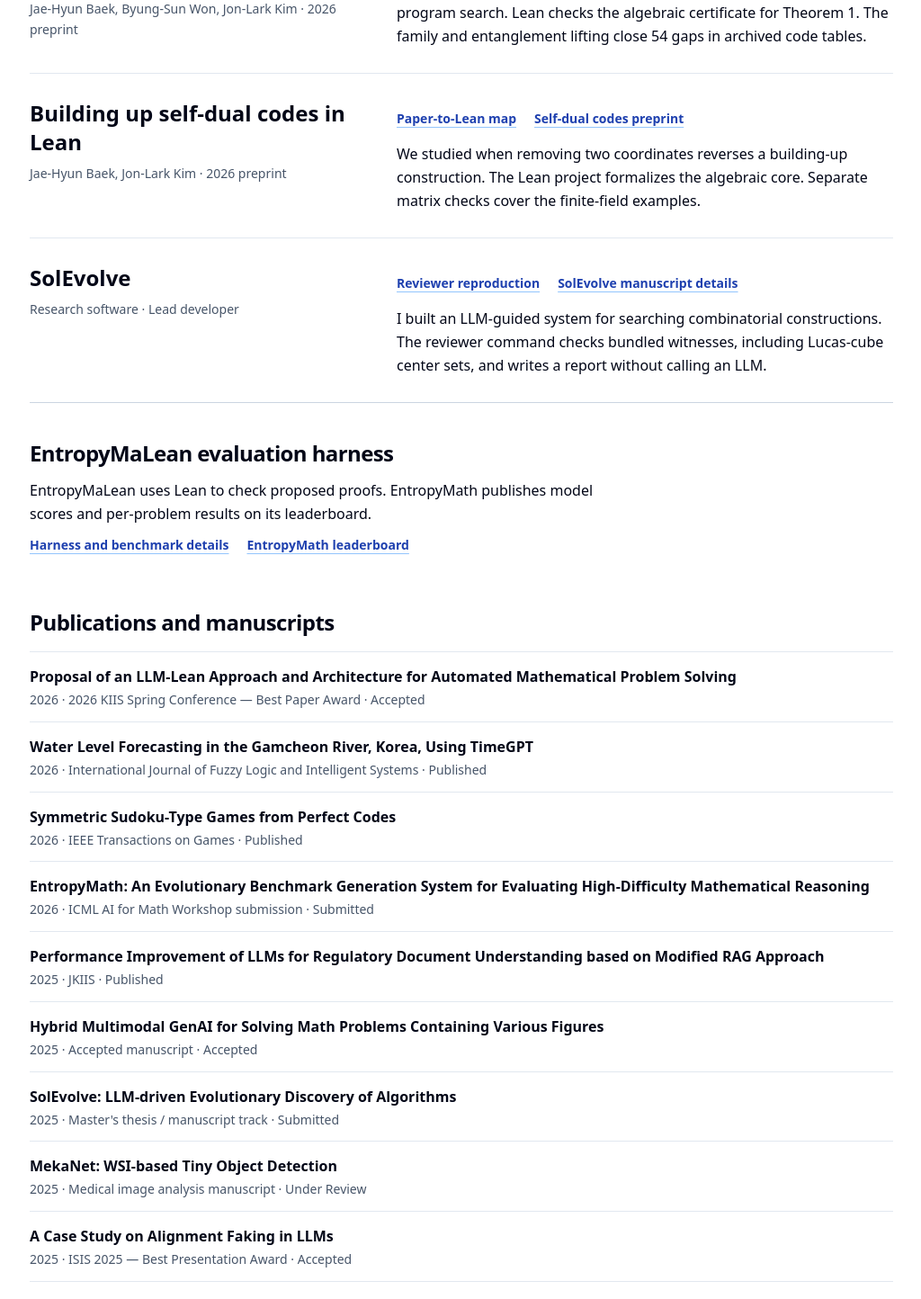
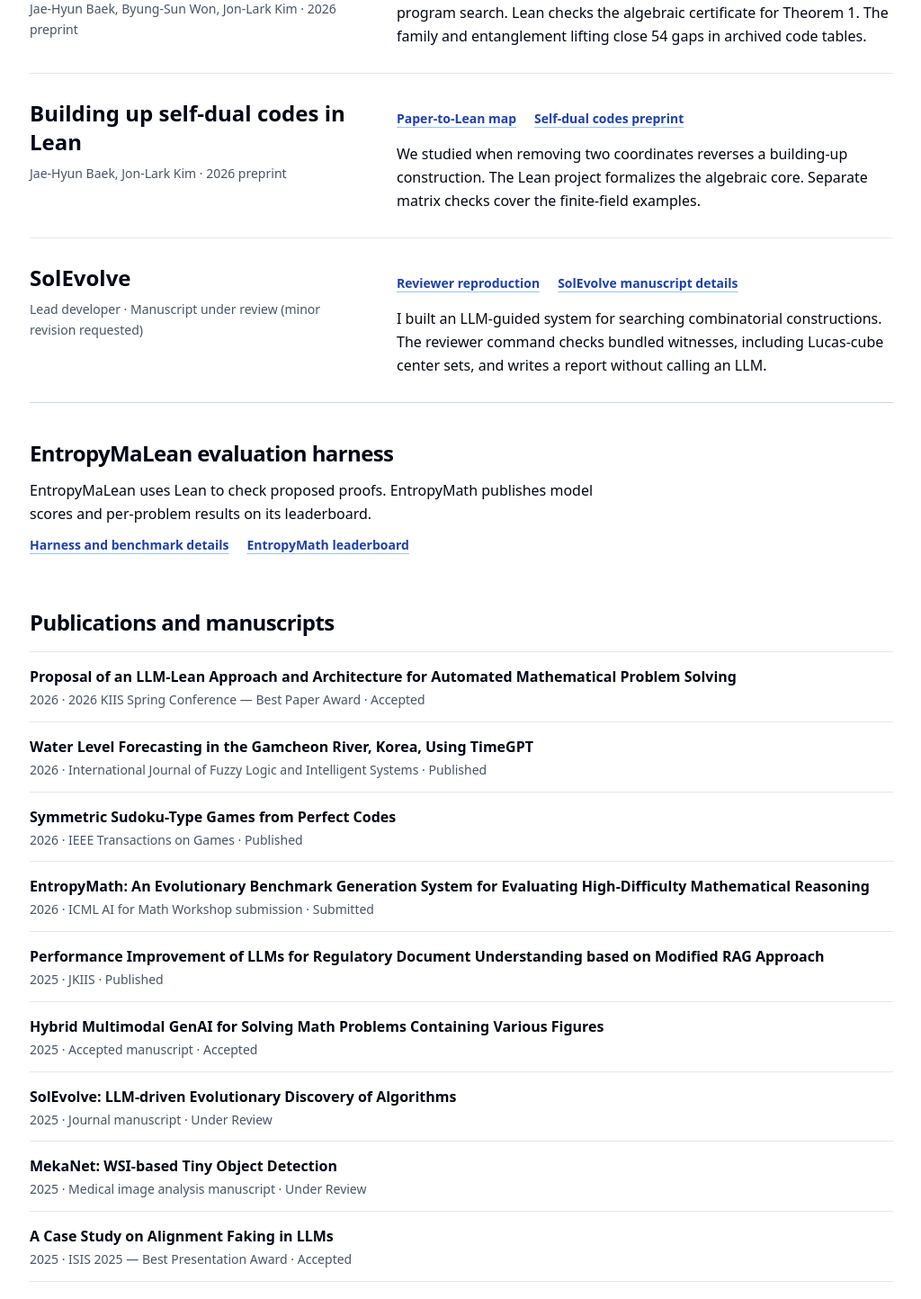
Before and after one commit to LeGenAI/jhbaek, a Next.js app: page /research in a window 1280 px wide. Shown: the part 394-1838 px from the top of the page at 90% size, without its empty margins (127-1151 px from the left). Built offline with nearby package versions, Linux system fonts and the light colour scheme; no server answers.

Commit message:
Update SolEvolve manuscript review status

```diff
--- a/src/app/research/page.tsx
+++ b/src/app/research/page.tsx
@@ -33,7 +33,7 @@ const selectedResearch = [
   {
     id: 'solevolve',
     title: 'SolEvolve',
-    credit: 'Research software · Lead developer',
+    credit: 'Lead developer · Manuscript under review (minor revision requested)',
     finding: 'I built an LLM-guided system for searching combinatorial constructions. The reviewer command checks bundled witnesses, including Lucas-cube center sets, and writes a report without calling an LLM.',
     links: [
       { label: 'Reviewer reproduction', href: 'https://github.com/LeGenAI/sol_evolve#reviewer-reproduction' },
--- a/src/data/projects.ts
+++ b/src/data/projects.ts
@@ -101,7 +101,7 @@ export const projectArtifacts: ProjectArtifact[] = [
       'The same search-and-verify pattern appears in coding theory, benchmark generation, and formal proof workflows.',
     whatIBuilt: ['LLM-guided evolutionary search pipeline', 'SAT-seeded candidate generation direction', 'Verification-oriented research traces'],
     evidence: ['Master’s thesis/manuscript track', 'Connects to coding-theory construction search and EntropyMath-style lineage'],
-    currentStatus: 'Submitted/manuscript track; used as a bridge between coding-theory search and agentic evaluation.',
+    currentStatus: 'The SolEvolve manuscript is under review. A minor revision was requested in mid-2026.',
     nextStep: 'Clarify what part of the trajectory can become reusable data for specialized mathematical agents.',
     role: 'Lead researcher and system builder.',
     researchAxis: 'formalized-math-ai',
--- a/src/data/publications.ts
+++ b/src/data/publications.ts
@@ -149,9 +149,9 @@ export const publications: Publication[] = [
     title: 'SolEvolve: LLM-driven Evolutionary Discovery of Algorithms',
     slug: 'solevolve-evolutionary-discovery',
     authors: 'Jae-Hyun Baek',
-    venue: "Master's thesis / manuscript track",
+    venue: 'Journal manuscript',
     year: '2025',
-    status: 'Submitted',
+    status: 'Under Review',
     area: 'Evolutionary discovery / Coding theory',
     summary:
       'An autonomous search system where LLM-guided operators, SAT-seeded search, and verification loops rediscover strong coding-theoretic constructions.',
@@ -162,9 +162,9 @@ export const publications: Publication[] = [
     keyIdea:
       'Combine LLM-guided mutation/recombination, SAT-seeded search, and verification loops to explore construction spaces.',
     methods: ['Evolutionary search', 'SAT-seeded candidate generation', 'LLM-guided operators', 'Verification loops'],
-    results: ['Submitted/manuscript track', 'Acts as a precursor to later benchmark-evolution and formal-agent systems'],
+    results: ['The public reviewer command checks bundled witnesses, including Lucas-cube center sets.'],
     contribution: ['Turns search trajectories into reusable research evidence', 'Connects coding-theory search with agentic experimentation'],
-    statusNote: 'Submitted manuscript / thesis-derived research line.',
+    statusNote: 'The manuscript is under review. A minor revision was requested in mid-2026.',
     researchAxis: 'formalized-math-ai',
     relatedProjects: ['solevolve', 'codingtheorylib-mcp'],
     tags: ['evolutionary search', 'SAT', 'coding theory', 'algorithm discovery'],
```
Also changed, not shown: 1 other file (tests, documents, lock files or other folders).
